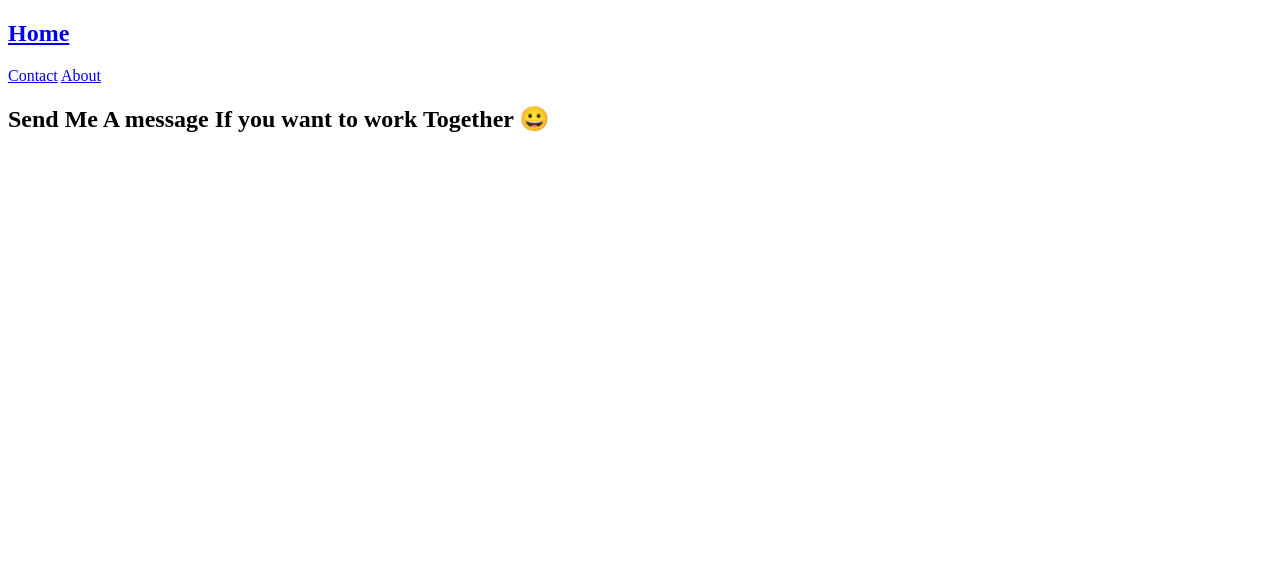
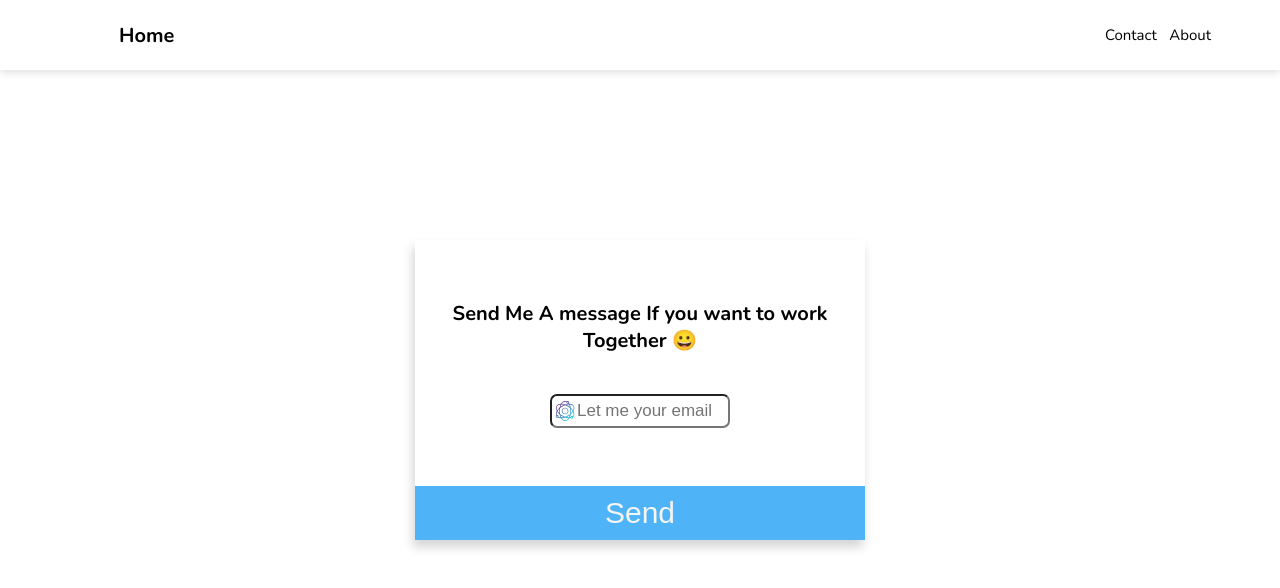
Before and after one commit to NilsonKr/RouterJs, a website built with webpack: page index.html in a window 1280 px wide. Both pictures are taken after a click on the link "Contact". Built offline with nearby package versions, Linux system fonts and the light colour scheme; files whose address does not match are found by name.

Commit message:
Adding styles to contact section

```diff
--- a/index.html
+++ b/index.html
@@ -6,7 +6,6 @@
     <link rel="shortcut icon" href="./icons/code.svg" type="image/x-icon">
     <link rel="preconnect" href="https://fonts.gstatic.com">
     <link href="https://fonts.googleapis.com/css2?family=Nunito:ital,wght@0,400;0,700;1,900&display=swap" rel="stylesheet">
-    <link rel="stylesheet" href="./style.css">
     <title>HelloWorld.blog</title>
 </head>
 <body>
--- a/package.json
+++ b/package.json
@@ -8,12 +8,15 @@
   },
   "devDependencies": {
     "@babel/core": "7.12.10",
+    "@babel/plugin-syntax-dynamic-import": "7.8.3",
     "@babel/plugin-transform-runtime": "7.12.10",
     "@babel/preset-env": "7.12.11",
     "babel-loader": "8.2.2",
     "copy-webpack-plugin": "^6.2.1",
+    "css-loader": "3.2.0",
     "file-loader": "6.2.0",
     "html-webpack-plugin": "^4.5.1",
+    "mini-css-extract-plugin": "0.7.0",
     "url-loader": "4.1.1",
     "webpack": "^4.46.0",
     "webpack-cli": "^3.3.12",
--- a/src/main.js
+++ b/src/main.js
@@ -1,5 +1,6 @@
 import routes from './routes/routes.js';
 import router from './routes/router.js';
+import '../styles/style.css'
 
 
 const handleRouter = new router(routes)
--- a/src/pages/contact.js
+++ b/src/pages/contact.js
@@ -1,8 +1,11 @@
 const contact = () => {
     const view = `
         <div class="contact">
-            <h2>Send Me A message If you want to work Together 😀</h2>
-
+            <div class="contact-container">
+                <h2>Send Me A message If you want to work Together 😀</h2>
+                <input class="email" type="email" placeholder="Let me your email">
+                <input class="send" type="submit" value="Send">
+            </div>
         </div>
     `
     return view
--- a/src/routes/router.js
+++ b/src/routes/router.js
@@ -17,7 +17,7 @@ class router{
             }
         }
 
-        const url = `/${pathSegs}`
+       /*  const url = `/${pathSegs}`     */
 
        /*  history.pushState({},'',url)        //Push the url to the history */
 
--- a/styles/style.css
+++ b/styles/style.css
@@ -119,7 +119,8 @@ header .home a{
     justify-content: center;
 }
 .error404 h2{
-    font-size: 5rem;
+    text-align: center;
+    font-size: 4rem;
     letter-spacing: .2rem;
     margin-bottom: 50px;
 }
@@ -130,7 +131,56 @@ header .home a{
     background: url('./icons/cry.svg') center / cover no-repeat;
     animation: bounce 1.5s infinite;
 }
+.contact{
+    width: 100%;
+    height: 80vh;
+    display: flex;
+    justify-content: center;
+    align-items: center;
+}
+.contact-container{
+    width: 75%;
+    padding-top: 60px;
+    min-width: 270px;
+    max-width: 450px;
+    min-height: 300px;
+    max-height: 400px;
+    position: relative;
+    box-shadow: -2px 7px 10px 0 rgba(0, 0, 0, 0.171);
+}
+.contact-container .send{
+    position: absolute;
+    bottom: 0;
+    width: 100%;
+    padding: 10px;
+    font-size: 3rem;
+    display: block;
+    border: none;
+    color: whitesmoke;
+    background-color: rgb(79, 180, 247);
+    outline: none;
+}
+.contact-container h2{
+    text-align: center;
+    margin: 0 5px 20px 5px;
+    font-size: 2rem;
 
+}
+.contact-container .email{
+    margin-top: 20px;
+    width: 180px;
+    padding: 5px 5px 5px 25px;
+    position: absolute;
+    left: calc(50% - 90px);
+    font-size: 1.7rem;
+    background-image: url('./icons/react.svg');
+    background-repeat: no-repeat;
+    background-size: 20px 20px ;
+    background-position-x: 3px;
+    background-position-y: center;
+    border-radius:7px;
+    outline: none;
+}
 
 /*
 @media (min-width: 320px){
@@ -141,4 +191,4 @@ header .home a{
     0%, 20%, 50%, 80%, 100% {transform: translateY(0);}
     40% {transform: translateY(-15px);}
     60% {transform: translateY(-10px);}
-  }
+}
--- a/webpack.config.js
+++ b/webpack.config.js
@@ -1,12 +1,14 @@
 const path = require('path')
 const htmlWebpackPlugin = require('html-webpack-plugin')
-const copyWebpackPlugin = require('copy-webpack-plugin')
+const MiniCssExtractPlugin = require('mini-css-extract-plugin')
+const CopyWebpackPlugin = require('copy-webpack-plugin')
 
 module.exports = {
     entry: path.resolve(__dirname, 'src', 'main.js'),
     output: {
         path: path.resolve(__dirname, 'dist'),
-        filename : 'main.js'
+        filename : 'src/main.js',
+
     },
     resolve:{
         extensions : ['.js']
@@ -26,22 +28,28 @@ module.exports = {
                         limit: 90000,
                     }
                 }
+            },
+            {
+                test: /\.css$/,
+                use: [
+                    {
+                        loader: MiniCssExtractPlugin.loader
+                    },
+                    'css-loader'
+                ]
             }
         ]
     },
     plugins :[
+        new MiniCssExtractPlugin({
+            filename: 'css/[name].css'
+        }),
         new htmlWebpackPlugin({
-            inject: true,
             template: './index.html',
-            filename: './index.html',
+            filename: 'index.html',
         }),
-        new copyWebpackPlugin({
-            patterns: [
-            {
-                from: './styles/',
-                to: ''
-            }
-        ]
+        new CopyWebpackPlugin({
+            patterns:[{from: path.resolve(__dirname, 'styles', 'icons'), to:'icons/'}]
         })
     ]
 }
```
Also changed, not shown: .babelrc, dist/css/main.css (added), dist/icons/react.svg (added), dist/index.html, dist/main.js (deleted), dist/src/main.js (added), dist/style.css (deleted), src/pages/home.js (line endings or trailing spaces), styles/icons/react.svg (added), 1 other file.
